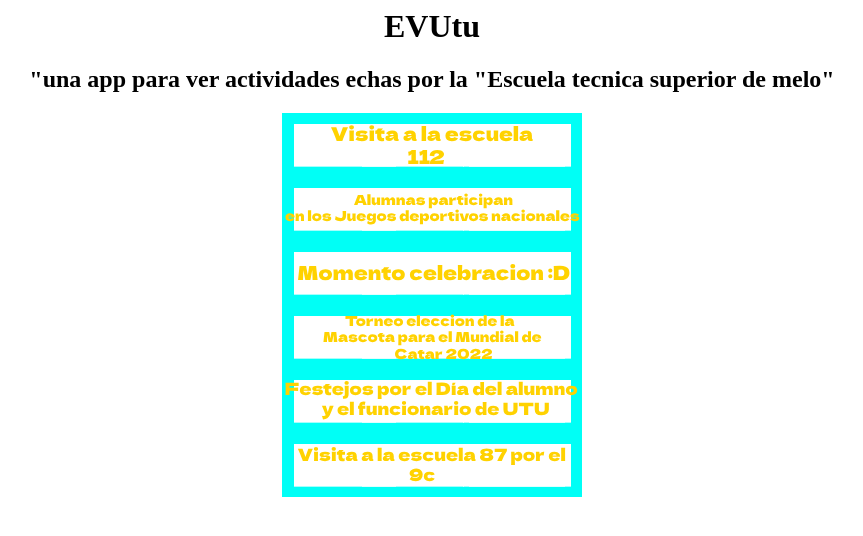
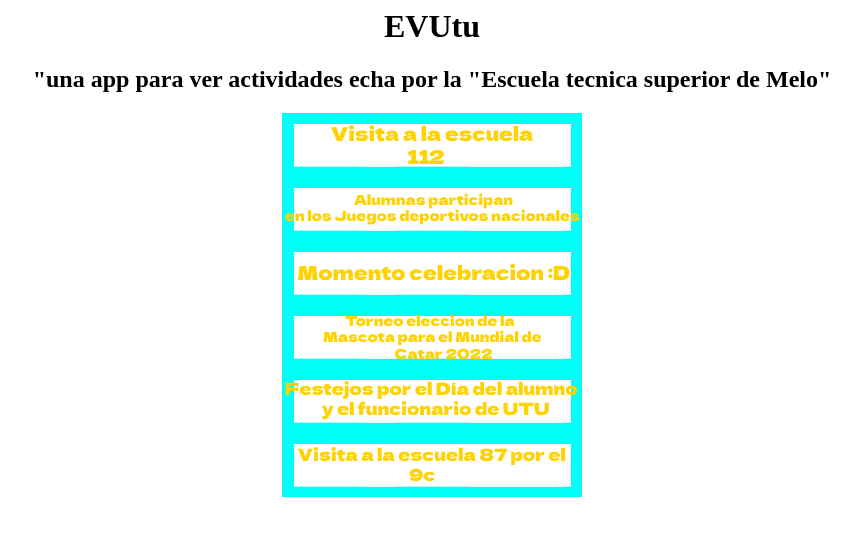
Before and after one commit to Benja-Ramirez/EVUtu, a plain HTML site: page index.html in a window 1280 px wide. Shown: the whole page, without its empty margins (208-1071 px from the left). Drawn offline with Linux system fonts and the light colour scheme.

Commit message:
Update index.html

```diff
--- a/index.html
+++ b/index.html
@@ -2,7 +2,7 @@
 <head>
 <title>EVUtu</title>
 <center><h1>EVUtu</h1></center>
-<center><h2>"una app para ver actividades echas por la "Escuela tecnica superior de melo"</h2></center>
+<center><h2>"una app para ver actividades echa por la "Escuela tecnica superior de Melo"</h2></center>
 </head>
 <body>
 <center><a href="a/visita-escuela112.mp4"><img src="a/boton.png"/></a></center>
```
